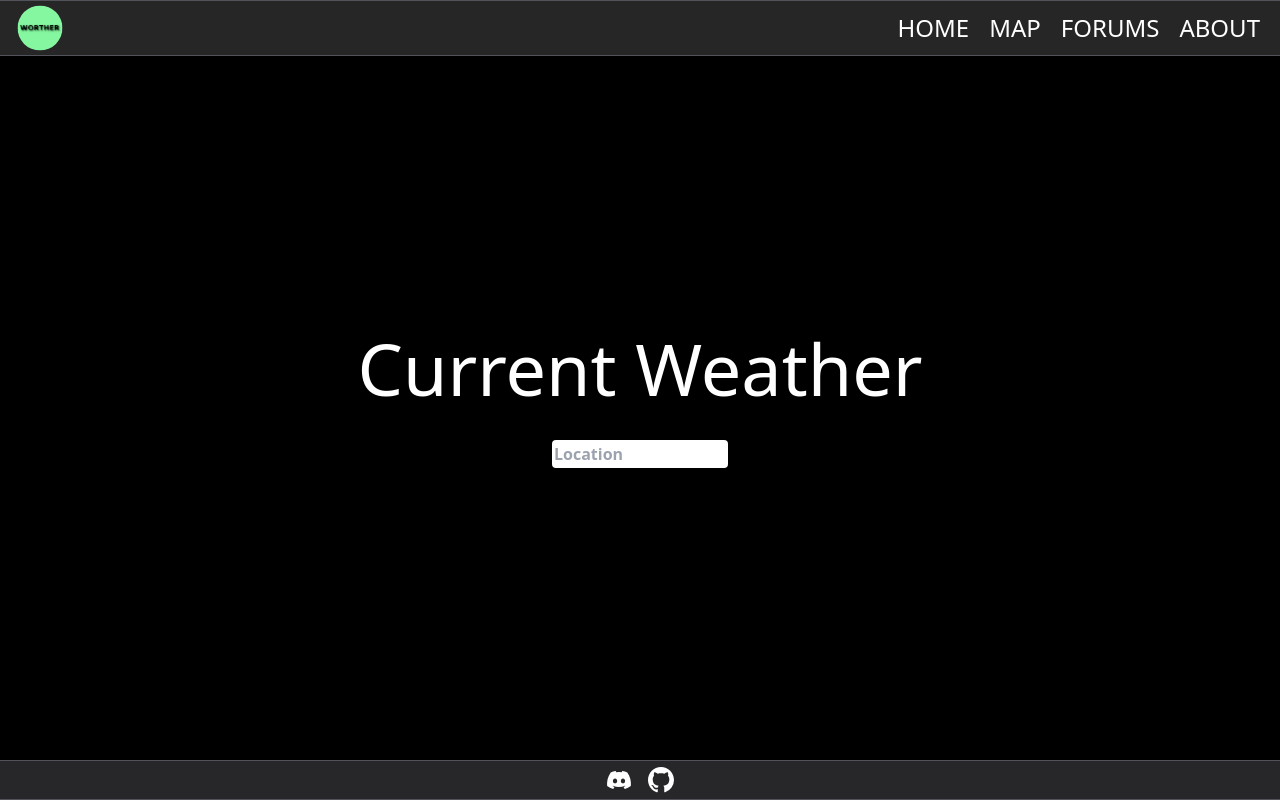
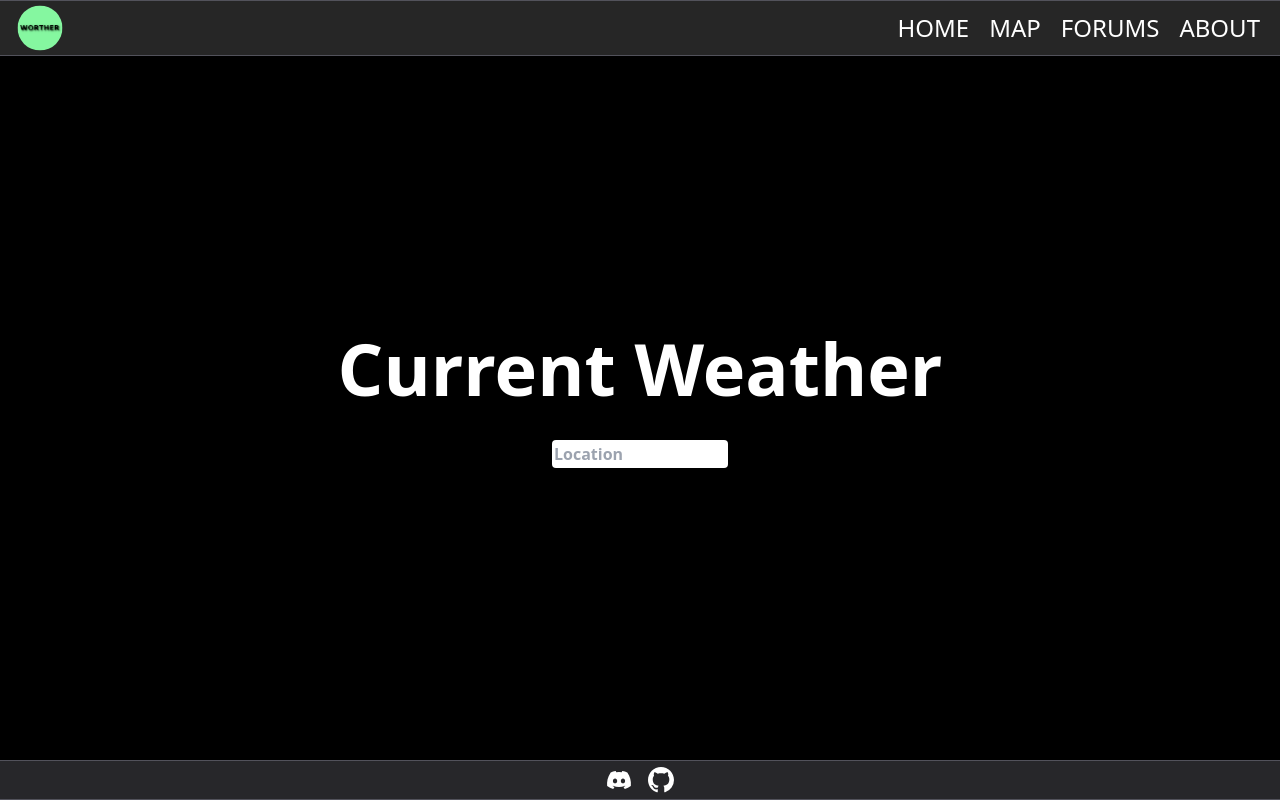
Before and after one commit to vikingnope/worther, a React (Create React App) app: page /weather in a window 1280 px wide. Built offline with nearby package versions, Linux system fonts and the light colour scheme; no server answers.

Commit message:
Bolded p tag

```diff
--- a/src/pages/weather.jsx
+++ b/src/pages/weather.jsx
@@ -12,7 +12,7 @@ export default function Weather () {
   return(
     <div className="text-center select-none bg-black text-white min-h-screen flex flex-col justify-center">
       <Header choice={'weather'}/>
-      <p className='text-7xl mb-9'>
+      <p className='text-7xl mb-9 font-bold'>
         Current Weather
       </p>
       <form onSubmit={GetOpenWeatherData(city)}>
```
